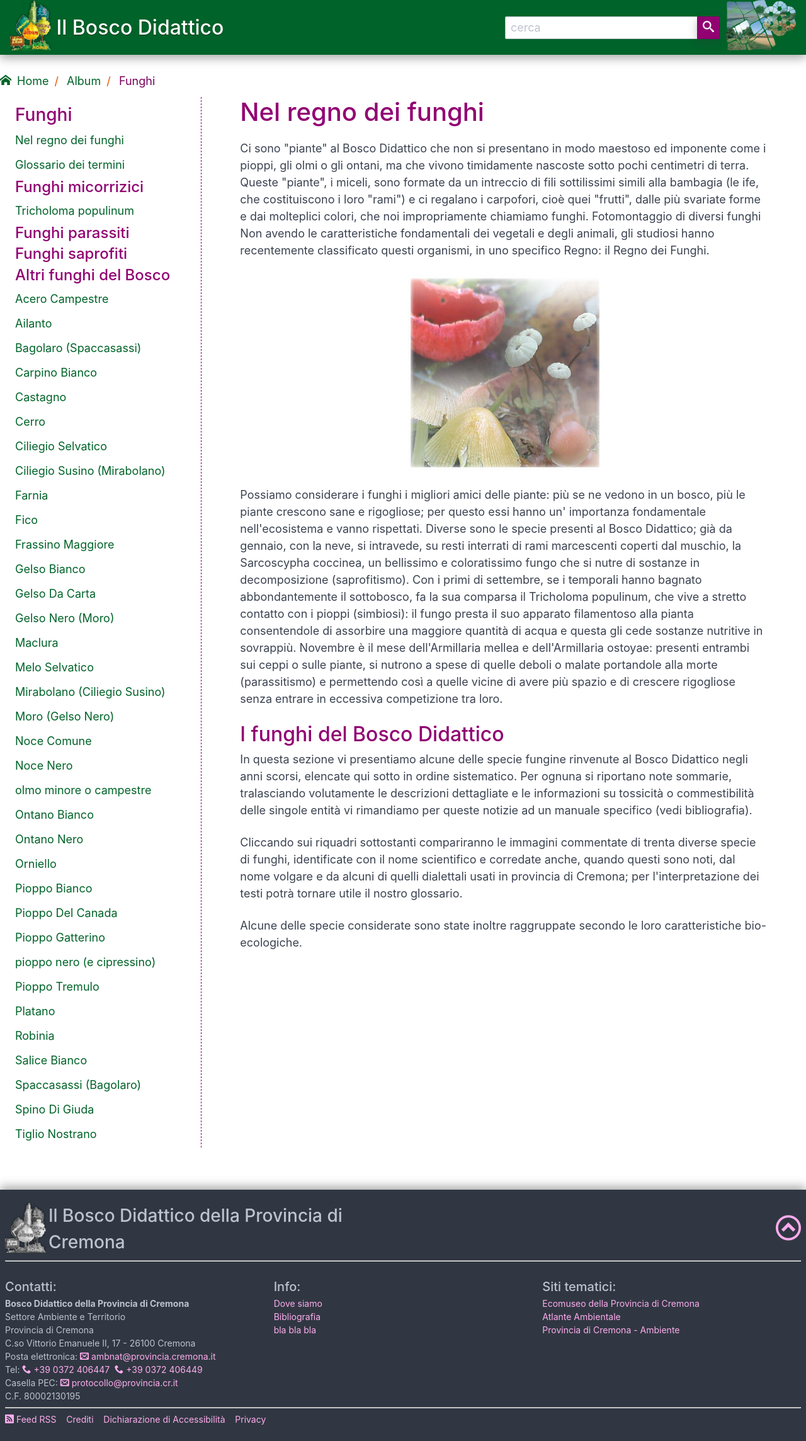
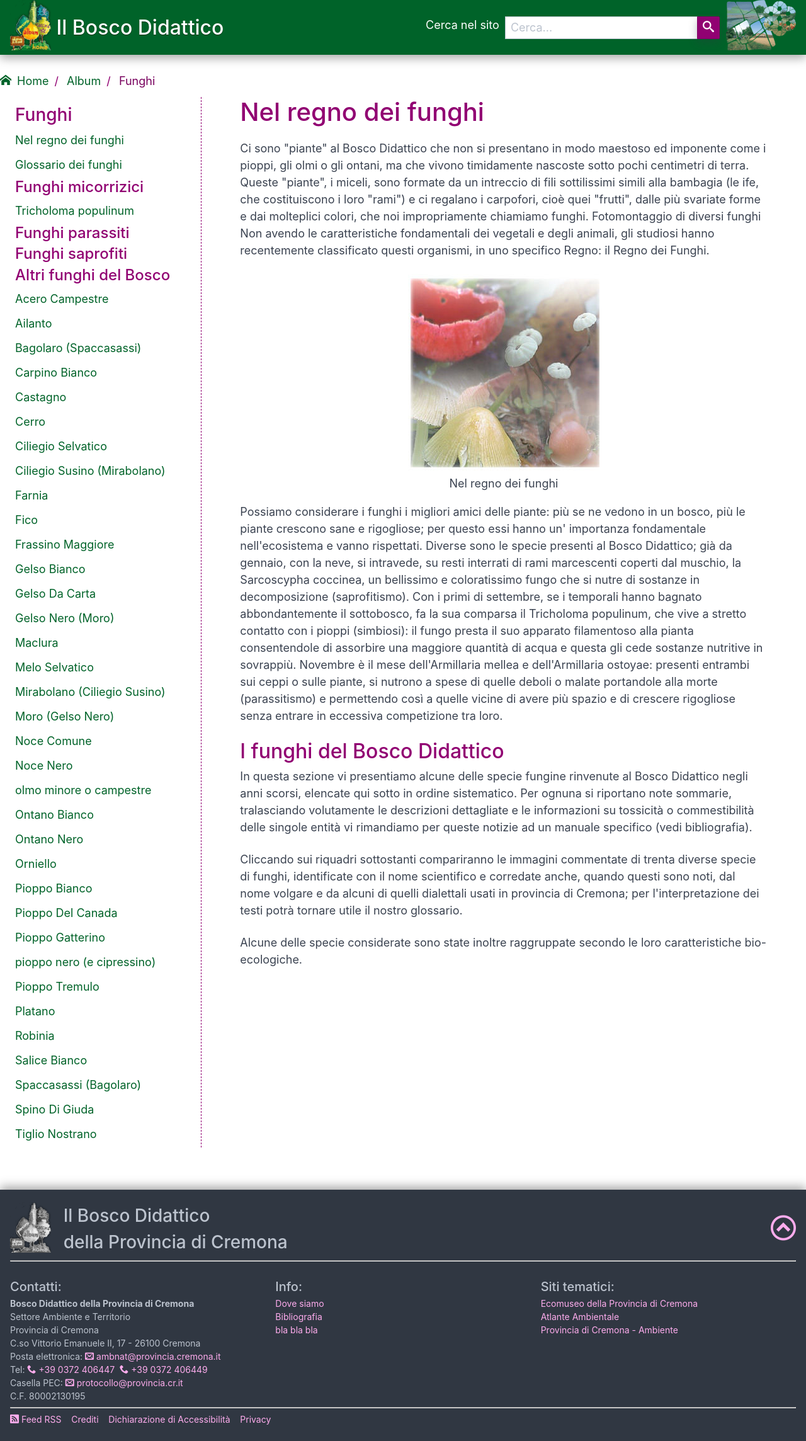
Before and after one commit to provinciadicremona/grafica-boscodidattico, a website: page funghi.html in a window 1280 px wide. Shown: the whole page at 63% size. Drawn offline with nearby package versions, Linux system fonts and the light colour scheme; files that its build step writes are made by us from their sources; files whose address does not match are found by name.

Commit message:
Aggiustato cerca e sistemato un po' il footer

```diff
--- a/assets/src/_boscodidattico.scss
+++ b/assets/src/_boscodidattico.scss
@@ -61,7 +61,7 @@ p.lead {
 
     &:not(:first-child) {
       &::before {
-        color: $error-color;
+        color: $primary-color;
       }
     }
   }
@@ -198,7 +198,7 @@ footer {
             text-decoration: none;
         }
     }
-    .footer-titolo {
+    .footer-title {
         color: $gray-color;
         @extend .h3;
         @media (max-width: $size-md) {
@@ -210,8 +210,14 @@ footer {
     }
 
     .footer-info {
+        @extend .column;
         @extend .col-4;
         @extend .col-md-12;
+    }
+
+    .footer-end {
+        @extend .column;
+        @extend .col-12;
     }
 }
 
--- a/funghi.html
+++ b/funghi.html
@@ -22,7 +22,8 @@
                     <form action="https://duckduckgo.com/" class="hide-md">
                         <input type="hidden" name="sites" value="boscodidattico.provincia.cremona.it">
                         <div class="input-group input-inline">
-                            <input class="form-input" type="text" name="q" placeholder="cerca" aria-label="Testo da cercare">
+                            <label for="cerca-barra" class="text-light">Cerca nel sito &nbsp;</label>
+                            <input class="form-input" type="text" name="q" id="cerca-barra" placeholder="Cerca..." aria-label="Cerca nel sito" title="Cerca nel sito">
                             <button class="btn btn-primary input-group-btn s-rounded" type="submit" aria-label="Cerca"><span class="icon icon-search"></span></button>&nbsp;
                         </div>
 
@@ -31,14 +32,21 @@
                         &nbsp;<a href="https://ecomuseo.provincia.cremona.it" title="Vai al sito dell'Ecomuseo"><img src="img/logoEcomuseo80.png" alt="Logo dell'Ecomuseo"></a>
                     </div>
                     <div class="show-md">
-                    <button class="icon icon-search btn btn-primary" onclick="toggleSearchBox()"></button>
+                        <button class="btn btn-primary" aria-label="Visualizza ricerca"  onclick="toggleSearchBox()"><span class="icon icon-search"></span></button>
                     </div>
                 </section>
             </header>
         </div>
-                <div id="mobileSearch">
-                    Cerco da mobile
+        <div id="mobileSearch" class="columns">
+            <form action="https://duckduckgo.com/" class="column col-8 col-mx-auto">
+                <input type="hidden" name="sites" value="boscodidattico.provincia.cremona.it">
+                <label for="cerca-mobile">Cerca nel sito&nbsp;</label>
+                <div class="input-group input-inline">
+                    <input class="form-input col-12" type="text" name="q" id="cerca-mobile" placeholder="cerca" aria-label="Cerca nel sito" title="Cerca nel sito">
+                    <button class="btn btn-primary input-group-btn s-rounded" type="submit" aria-label="Cerca"><span class="icon icon-search"></span></button>&nbsp;
                 </div>
+            </form>
+        </div>
         <ul class="breadcrumb container grid-xl">
             <li class="breadcrumb-item">
                 <a href="./"><span class="icon-home aria-hidden-true">&nbsp;</span>Home</a>
@@ -62,7 +70,7 @@
                             <a href="funghi.html">Nel regno dei funghi</a>
                         </li>
                         <li>
-                            <a href="glossario-funghi.html">Glossario dei termini</a>
+                            <a href="glossario-funghi.html">Glossario dei funghi</a>
                         </li>
                         <li>
                             <h4>Funghi micorrizici</h4>
@@ -191,8 +199,9 @@
                 <article class="page-content"><!-- Colonna di sinistra -->
                     <h1>Nel regno dei funghi</h1>
                     <p>Ci sono "piante" al Bosco Didattico che non si presentano in modo maestoso ed imponente come i pioppi, gli olmi o gli ontani, ma che vivono timidamente nascoste sotto pochi centimetri di terra. Queste "piante", i miceli, sono formate da un intreccio di fili sottilissimi simili alla bambagia (le ife, che costituiscono i loro "rami") e ci regalano i carpofori, cioè quei "frutti", dalle più svariate forme e dai molteplici colori, che noi impropriamente chiamiamo funghi. Fotomontaggio di diversi funghi Non avendo le caratteristiche fondamentali dei vegetali e degli animali, gli studiosi hanno recentemente classificato questi organismi, in uno specifico Regno: il Regno dei Funghi.</p>
-                    <figure class="text-center">
+                    <figure class="text-center" title="Immagine di funghi">
                     <img src="img/funghi-intro.jpg" alt="Immagine di funghi">
+                    <figcaption>Nel regno dei funghi</figcaption>
 </figure>
                     <p>Possiamo considerare i funghi i migliori amici delle piante: più se ne vedono in un bosco, più le piante crescono sane e rigogliose; per questo essi hanno un' importanza fondamentale nell'ecosistema e vanno rispettati. Diverse sono le specie presenti al Bosco Didattico; già da gennaio, con la neve, si intravede, su resti interrati di rami marcescenti coperti dal muschio, la Sarcoscypha coccinea, un bellissimo e coloratissimo fungo che si nutre di sostanze in decomposizione (saprofitismo). Con i primi di settembre, se i temporali hanno bagnato abbondantemente il sottobosco, fa la sua comparsa il Tricholoma populinum, che vive a stretto contatto con i pioppi (simbiosi): il fungo presta il suo apparato filamentoso alla pianta consentendole di assorbire una maggiore quantità di acqua e questa gli cede sostanze nutritive in sovrappiù. Novembre è il mese dell'Armillaria mellea e dell'Armillaria ostoyae: presenti entrambi sui ceppi o sulle piante, si nutrono a spese di quelle deboli o malate portandole alla morte (parassitismo) e permettendo così a quelle vicine di avere più spazio e di crescere rigogliose senza entrare in eccessiva competizione tra loro.</p>
                     <h2>I funghi del Bosco Didattico</h2>
@@ -208,22 +217,22 @@ Alcune delle specie considerate sono state inoltre raggruppate secondo le loro c
         </main>
         <br class="divider" />
         <footer class="bg-dark">
-            <div class="container grid-xl">
-                <div class="columns">
-                    <div class="navbar column col-12">
+            <div class="container grid-xl columns">
+                <!-- <div class="columns"> -->
+                    <aside class="navbar column col-12">
                         <section class="navbar-section">
                             <a href="https://boscodidattico.provincia.cremona.it"><img src="img/logoBosco80bn.png" alt="Provincia di Cremona"></a>
-                            &nbsp;<span class="footer-titolo">Il Bosco Didattico della Provincia di Cremona</span>
+                            &nbsp;&nbsp;&nbsp;&nbsp;&nbsp;<span class="footer-title">Il Bosco Didattico<br>della Provincia di Cremona</span>
                         </section>
                         <section class="navbar-section">
                             <a href="#top" title="Torna ad inizio pagina"><span class="icon-circle-up aria-hidden-true h1"></span></a>
                         </section>
-                    </div>
+                    </aside>
                     <div class="column col-12">
                         <hr>
                         <br>
                     </div>
-                    <div class="column footer-info">
+                    <aside class="footer-info">
                         <h2 class="h5">Contatti:</h2>
                         <address>
                             <b>Bosco Didattico della Provincia di Cremona</b>
@@ -236,20 +245,20 @@ Alcune delle specie considerate sono state inoltre raggruppate secondo le loro c
                             C.F. 80002130195
                         </address>
                         <hr class="show-md" />
-                    </div>
-                    <div class="column footer-info">
+                    </aside>
+                    <aside class="footer-info">
                         <h2 class="h5">Info:</h2>
                         <p><a href="#">Dove siamo</a><br />
                         <a href="#">Bibliografia</a><br />
                         <a href="#">bla bla bla</a></p>
-                    </div>
-                    <div class="column footer-info">
+                    </aside>
+                    <aside class="footer-info">
                         <h2 class="h5">Siti tematici:</h2>
                         <p><a href="https://ecomuseo.provincia.cremona.it">Ecomuseo della Provincia di Cremona</a><br />
                         <a href="https://www.atlanteambientale.it">Atlante Ambientale</a><br />
                         <a href="https://www.provincia.cremona.it/ambiente/">Provincia di Cremona - Ambiente</a></p>
-                    </div>
-                    <div class="column col-12">
+                    </aside>
+                    <aside class="footer-end">
                         <hr>
                         <p>
                         <a href="#"><span class="icon-rss2"></span>&nbsp;Feed RSS</a>&nbsp;&nbsp;&nbsp;
@@ -257,8 +266,8 @@ Alcune delle specie considerate sono state inoltre raggruppate secondo le loro c
                         <a href="#">Dichiarazione di Accessibilità</a>&nbsp;&nbsp;&nbsp;
                         <a href="#">Privacy</a>&nbsp;&nbsp;&nbsp;
                         </p>
-                    </div>
-                </div>
+                    </aside>
+                <!-- </div> -->
             </div>
         </footer>
         <script>
```
Also changed, not shown: assets/docs/dist/spectre-rtl.css, assets/docs/dist/spectre-rtl.min.css, assets/docs/dist/spectre.css, assets/docs/dist/spectre.min.css.
